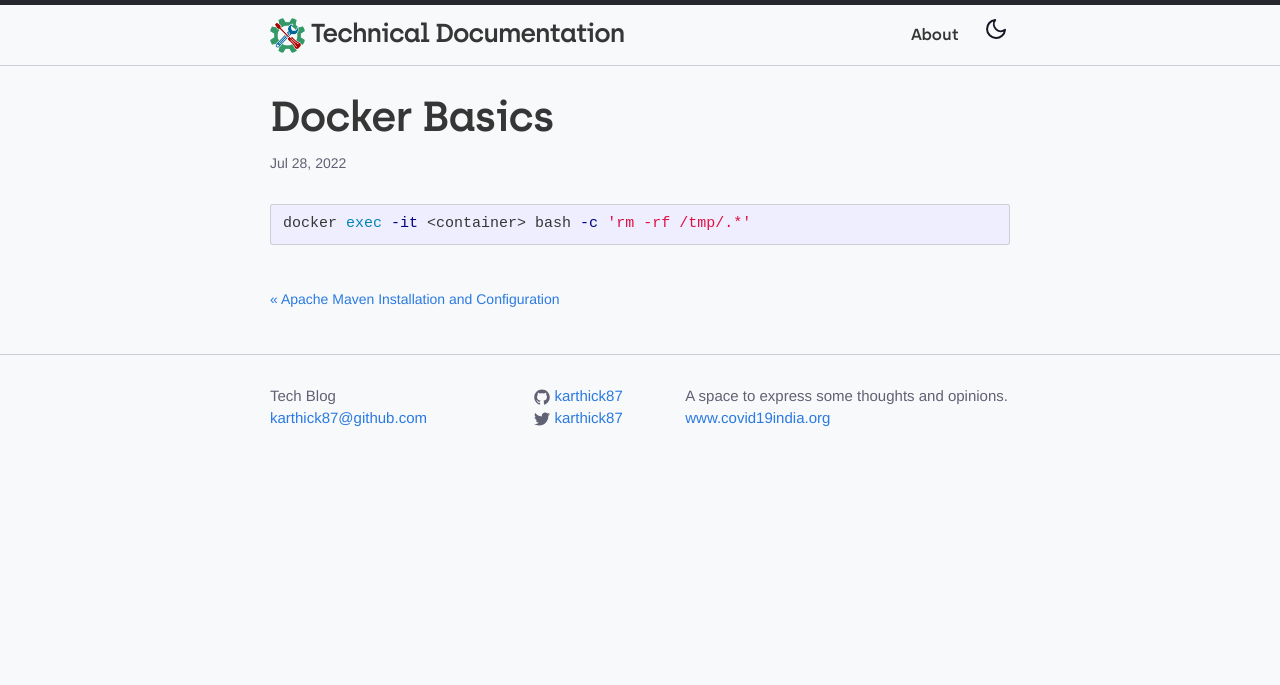
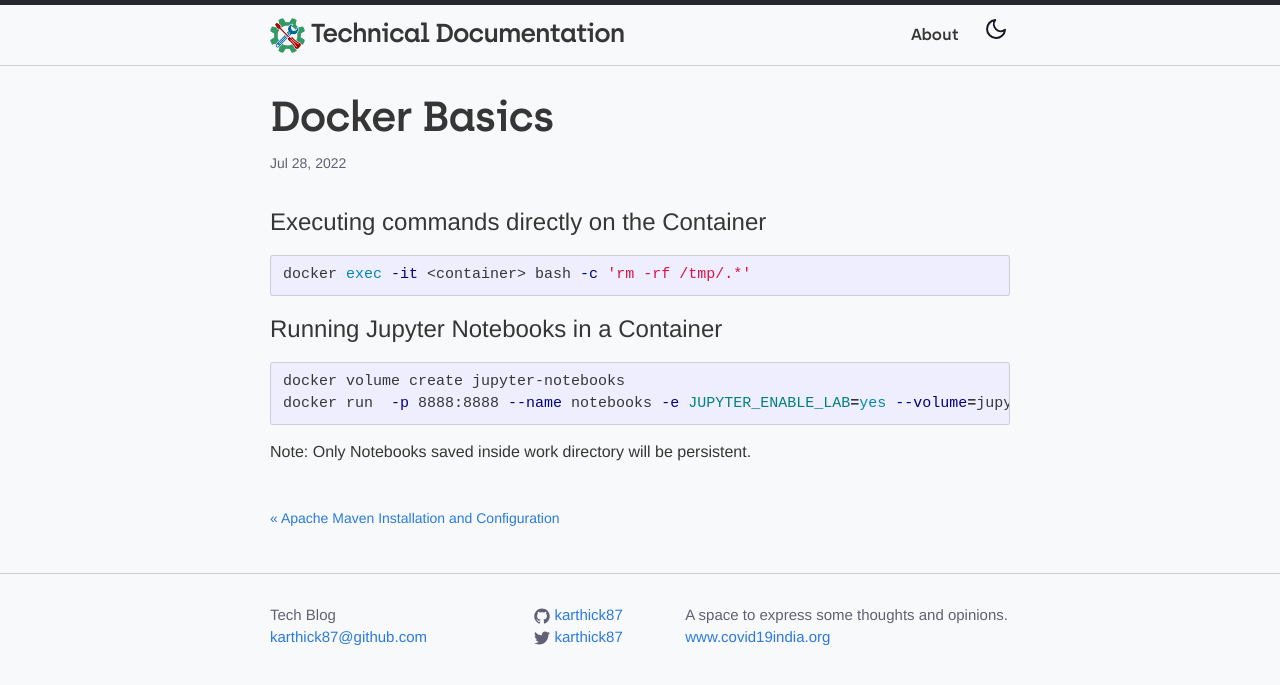
Before and after one commit to karthick87/karthick87.github.io, a Jekyll site: the page built from _posts/2022-07-28-docker_basics.md, in a window 1280 px wide. Shown: the top 685 px of the page. Built offline with Jekyll 4.4.1, drawn with Linux system fonts in a browser that asks for light colours; a script that is not in the unit is left out.

Commit message:
Update 2022-07-28-docker_basics.md

````diff
--- a/_posts/2022-07-28-docker_basics.md
+++ b/_posts/2022-07-28-docker_basics.md
@@ -5,6 +5,17 @@ date:   2022-07-28 15:00:00 +0900
 categories: update
 ---
 
+# Executing commands directly on the Container
+
 ```shell
 docker exec -it <container> bash -c 'rm -rf /tmp/.*'
 ```
+
+# Running Jupyter Notebooks in a Container
+
+```shell
+docker volume create jupyter-notebooks
+docker run  -p 8888:8888 --name notebooks -e JUPYTER_ENABLE_LAB=yes --volume=jupyter-notebooks:/home/jovyan/work jupyter/datascience-notebook
+```
+
+Note: Only Notebooks saved inside work directory will be persistent.
````
